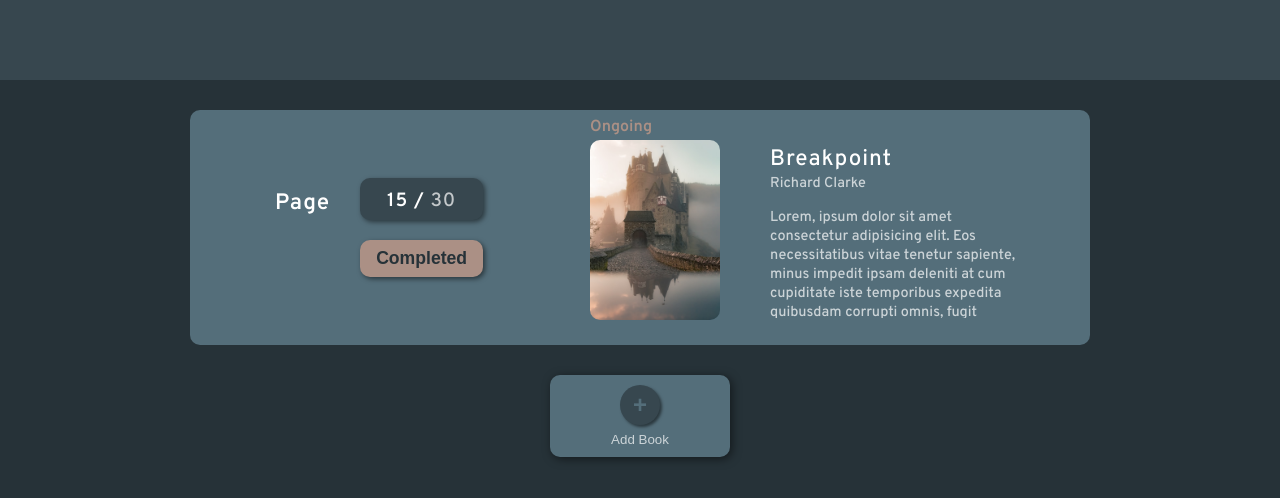
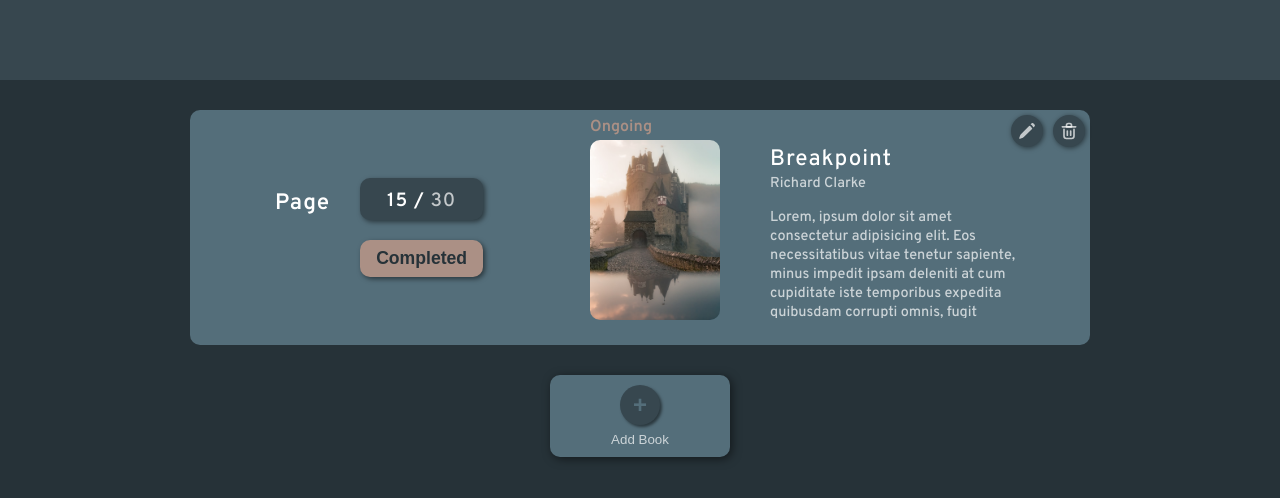
Before and after one commit to john0ground/Library, a website: page index.html in a window 1280 px wide. Drawn offline with Linux system fonts and the light colour scheme.

Commit message:
delete/rewrite buttons

```diff
--- a/index.html
+++ b/index.html
@@ -32,6 +32,21 @@
           <p id="details-card" class="details-card">Lorem, ipsum dolor sit amet consectetur adipisicing elit. Eos necessitatibus vitae tenetur sapiente, minus impedit ipsam deleniti at cum cupiditate iste temporibus expedita quibusdam corrupti omnis, fugit inventore numquam praesentium alias tempore. Nostrum quam velit nesciunt aut ullam excepturi consequatur, voluptas maiores nihil deleniti molestiae laudantium ipsam a temporibus ea!</p>
         </div>
       </section>
+
+      <div class="icon-container">
+        <button class="edit-btn">
+          <svg class="edit" width="20px" height="20px" viewBox="0 0 24 24" fill="none" xmlns="http://www.w3.org/2000/svg"><path    fill-rule="evenodd" clip-rule="evenodd" d="m3.99 16.854-1.314 3.504a.75.75 0 0 0 .966.965l3.503-1.314a3 3 0 0 0 1.068-.687L18.36 9.175s-.354-1.061-1.414-2.122c-1.06-1.06-2.122-1.414-2.122-1.414L4.677 15.786a3 3 0 0 0-.687 1.068zm12.249-12.63 1.383-1.383c.248-.248.579-.406.925-.348.487.08 1.232.322 1.934 1.025.703.703.945 1.447 1.025 1.934.058.346-.1.677-.348.925L19.774 7.76s-.353-1.06-1.414-2.12c-1.06-1.062-2.121-1.415-2.121-1.415z" fill="var(--text-sub)"/></svg>
+        </button>
+        <button class="delete-btn">
+          <svg class="delete" width="20px" height="20px" viewBox="0 0 24 24" fill="none" xmlns="http://www.w3.org/2000/svg">
+            <path d="M10 12V17" stroke="var(--text-sub)" stroke-width="2" stroke-linecap="round" stroke-linejoin="round"/>
+            <path d="M14 12V17" stroke="var(--text-sub)" stroke-width="2" stroke-linecap="round" stroke-linejoin="round"/>
+            <path d="M4 7H20" stroke="var(--text-sub)" stroke-width="2" stroke-linecap="round" stroke-linejoin="round"/>
+            <path d="M6 10V18C6 19.6569 7.34315 21 9 21H15C16.6569 21 18 19.6569 18 18V10" stroke="var(--text-sub)" stroke-width="2" stroke-linecap="round" stroke-linejoin="round"/>
+            <path d="M9 5C9 3.89543 9.89543 3 11 3H13C14.1046 3 15 3.89543 15 5V7H9V5Z" stroke="var(--text-sub)" stroke-width="2" stroke-linecap="round" stroke-linejoin="round"/>
+          </svg>
+        </button>
+      </div>
     </div>
   </main>
 
--- a/script.js
+++ b/script.js
@@ -48,6 +48,7 @@ function displayBooks() {
     //  card
     const containerCard = document.createElement('div');
     containerCard.setAttribute('class', 'card');
+    containerCard.setAttribute('data-index', `${currentIndex}`);
 
     //  read-state and book section
     const readStateSection = document.createElement('section');
@@ -136,6 +137,26 @@ function displayBooks() {
     containerCard.appendChild(readStateSection);
     containerCard.appendChild(bookSection);
     main.appendChild(containerCard);
+
+    //  icons
+    const rewriteIcons = `
+    <div class="icon-container">
+        <button class="edit-btn">
+          <svg class="edit" width="20px" height="20px" viewBox="0 0 24 24" fill="none" xmlns="http://www.w3.org/2000/svg"><path    fill-rule="evenodd" clip-rule="evenodd" d="m3.99 16.854-1.314 3.504a.75.75 0 0 0 .966.965l3.503-1.314a3 3 0 0 0 1.068-.687L18.36 9.175s-.354-1.061-1.414-2.122c-1.06-1.06-2.122-1.414-2.122-1.414L4.677 15.786a3 3 0 0 0-.687 1.068zm12.249-12.63 1.383-1.383c.248-.248.579-.406.925-.348.487.08 1.232.322 1.934 1.025.703.703.945 1.447 1.025 1.934.058.346-.1.677-.348.925L19.774 7.76s-.353-1.06-1.414-2.12c-1.06-1.062-2.121-1.415-2.121-1.415z" fill="var(--text-sub)"/></svg>
+        </button>
+        <button class="delete-btn">
+          <svg class="delete" width="20px" height="20px" viewBox="0 0 24 24" fill="none" xmlns="http://www.w3.org/2000/svg">
+            <path d="M10 12V17" stroke="var(--text-sub)" stroke-width="2" stroke-linecap="round" stroke-linejoin="round"/>
+            <path d="M14 12V17" stroke="var(--text-sub)" stroke-width="2" stroke-linecap="round" stroke-linejoin="round"/>
+            <path d="M4 7H20" stroke="var(--text-sub)" stroke-width="2" stroke-linecap="round" stroke-linejoin="round"/>
+            <path d="M6 10V18C6 19.6569 7.34315 21 9 21H15C16.6569 21 18 19.6569 18 18V10" stroke="var(--text-sub)" stroke-width="2" stroke-linecap="round" stroke-linejoin="round"/>
+            <path d="M9 5C9 3.89543 9.89543 3 11 3H13C14.1046 3 15 3.89543 15 5V7H9V5Z" stroke="var(--text-sub)" stroke-width="2" stroke-linecap="round" stroke-linejoin="round"/>
+          </svg>
+        </button>
+      </div>
+  `;
+
+    containerCard.innerHTML += rewriteIcons;
   });
 }
 
@@ -191,4 +212,5 @@ openForm.addEventListener('click', () => {
 // TO DO
 
 // Create data attribute for every card for editing
+// edit a specific card and re-display / re - loop
 // Store 2 initial cards in Library Array
--- a/style.css
+++ b/style.css
@@ -65,6 +65,7 @@ main {
   justify-content: space-between;
   align-items: center;
   border-radius: 10px;
+  position: relative;
 }
 
 .read-state {
@@ -86,7 +87,7 @@ main {
 }
 
 .num-container {
-  background: #37474F;
+  background: var(--num-container);
   font-size: 1.2rem;
   width: 100%;
   padding: 0.7rem;
@@ -378,11 +379,36 @@ textarea::-webkit-scrollbar-thumb {
   display: none;
 }
 
+.icon-container {
+  display: inline-flex;
+  position: absolute;
+  right: 5px;
+  top: 5px;
+}
+
+.delete-btn,
+.edit-btn {
+  background: var(--num-container);
+  display: flex;
+  justify-content: center;
+  align-items: center;
+  border-radius: 50%;
+  padding: 6px;
+  box-shadow: 1px 1px 5px rgba(0, 0, 0, 0.5);
+  border: none;
+}
+
+.edit-btn {
+  margin-right: 10px;
+}
+
 .num-container:hover,
 .completed-btn:hover,
 .book-img-container:hover,
 .add-book-btn:hover,
-.add-book-submit:hover {
+.add-book-submit:hover,
+.edit-btn:hover,
+.delete-btn:hover {
   transform: translate(0px, 1px);
   cursor: pointer;
 }
@@ -391,6 +417,8 @@ textarea::-webkit-scrollbar-thumb {
 .completed-btn,
 .book-img-container,
 .add-book-btn,
-.add-book-submit {
+.add-book-submit,
+.edit-btn,
+.delete-btn {
   transition: transform 0.2s;
 }
```
Also changed, not shown: icons/delete.svg (added), icons/edit.svg (added).
